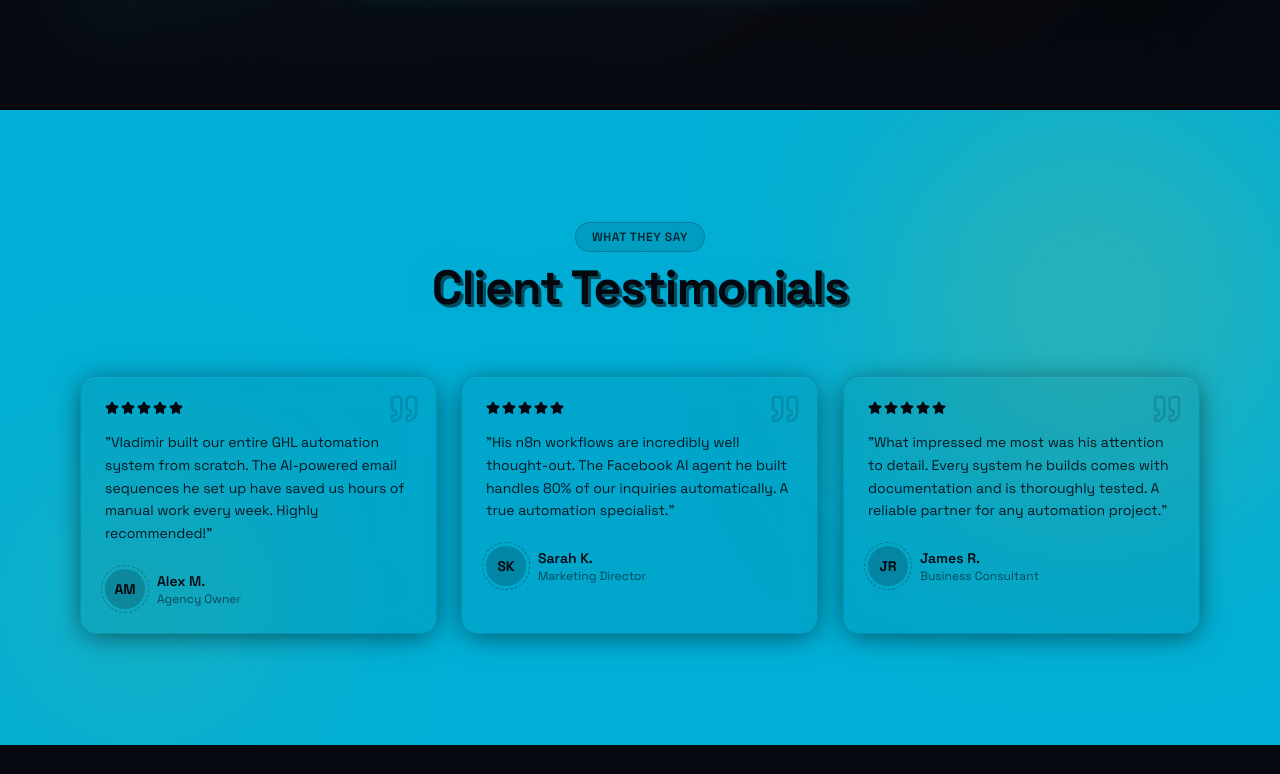
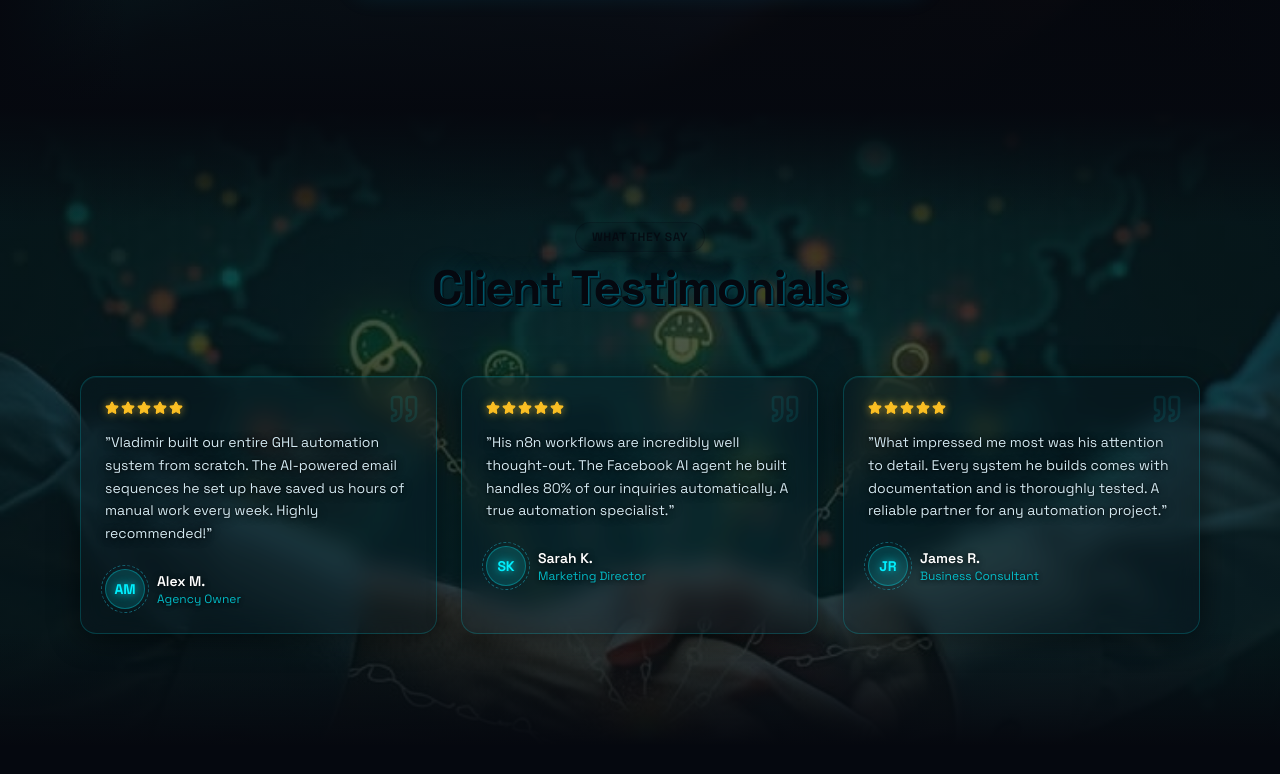
Before and after one commit to VladzErin1985/vladztechva-Specialist-portfolio, a React (Vite) app: page / in a window 1280 px wide. Shown: the part 7406-8180 px from the top of the page. Built offline with nearby package versions, Linux system fonts and the light colour scheme; the HTML template or start-up script is replaced by a standard one.

Commit message:
Add handshake bg image to Testimonials — transparent cards with emphasized text

```diff
--- a/src/components/Testimonials.tsx
+++ b/src/components/Testimonials.tsx
@@ -2,6 +2,7 @@ import { motion } from "framer-motion";
 import { Quote, Star } from "lucide-react";
 import { useTilt } from "@/hooks/useTilt";
 import { useInView } from "react-intersection-observer";
+import clientBg from "@/assets/client_testimonials_bg.jpeg";
 
 const testimonials = [
   {
@@ -50,10 +51,13 @@ const TestimonialCard = ({ t, index }: { t: typeof testimonials[0]; index: numbe
         transformPerspective: 1000,
         rotateX: isCoarse ? 0 : tilt.rotateX,
         rotateY: isCoarse ? 0 : tilt.rotateY,
-        boxShadow: "0 4px 28px -4px rgba(0,0,0,0.6), inset 0 1px 0 rgba(255,255,255,0.06)",
+        background: "rgba(10, 28, 35, 0.35)",
+        boxShadow: "0 4px 32px -4px rgba(0,0,0,0.7), inset 0 1px 0 rgba(0,240,255,0.08)",
+        backdropFilter: "blur(12px)",
+        border: "1px solid rgba(0,240,255,0.18)",
       }}
       transition={{ type: "spring", stiffness: 300, damping: 20 }}
-      className="p-6 rounded-2xl bg-primary-foreground/5 backdrop-blur-md border border-primary-foreground/10 hover:bg-primary-foreground/10 transition-colors group relative"
+      className="p-6 rounded-2xl hover:border-cyan-400/40 transition-colors group relative"
     >
       {/* Quote icon */}
       <motion.div
@@ -63,7 +67,7 @@ const TestimonialCard = ({ t, index }: { t: typeof testimonials[0]; index: numbe
         transition={{ duration: 0.8 }}
         className="absolute top-4 right-4"
       >
-        <Quote size={32} className="text-primary-foreground" />
+        <Quote size={32} style={{ color: "rgba(0,240,255,0.6)" }} />
       </motion.div>
 
       {/* Stars */}
@@ -76,12 +80,12 @@ const TestimonialCard = ({ t, index }: { t: typeof testimonials[0]; index: numbe
             viewport={{ once: true }}
             transition={{ type: "spring", stiffness: 500, delay: index * 0.12 + j * 0.1 }}
           >
-            <Star size={14} className="fill-primary-foreground text-primary-foreground" />
+            <Star size={14} style={{ fill: "#fbbf24", color: "#fbbf24", filter: "drop-shadow(0 0 4px rgba(251,191,36,0.6))" }} />
           </motion.span>
         ))}
       </div>
 
-      <p className="text-primary-foreground/90 text-sm leading-relaxed mb-6">
+      <p className="text-sm leading-relaxed mb-6" style={{ color: "rgba(220,245,255,0.95)", textShadow: "0 1px 8px rgba(0,0,0,0.9), 0 0 2px rgba(0,0,0,1)" }}>
         "{t.quote}"
       </p>
 
@@ -90,15 +94,15 @@ const TestimonialCard = ({ t, index }: { t: typeof testimonials[0]; index: numbe
           <motion.div
             animate={{ rotate: 360 }}
             transition={{ duration: 6, repeat: Infinity, ease: "linear" }}
-            className="absolute -inset-1 rounded-full border border-dashed border-primary-foreground/30"
+            className="absolute -inset-1 rounded-full border border-dashed border-cyan-400/40"
           />
-          <div className="w-10 h-10 rounded-full bg-primary-foreground/20 flex items-center justify-center relative">
-            <span className="text-primary-foreground font-bold text-sm">{t.initials}</span>
+          <div className="w-10 h-10 rounded-full flex items-center justify-center relative" style={{ background: "rgba(0,240,255,0.15)", border: "1px solid rgba(0,240,255,0.3)" }}>
+            <span className="font-bold text-sm" style={{ color: "#00f0ff", textShadow: "0 0 8px rgba(0,240,255,0.8)" }}>{t.initials}</span>
           </div>
         </div>
         <div>
-          <p className="text-primary-foreground font-semibold text-sm">{t.name}</p>
-          <p className="text-primary-foreground/60 text-xs">{t.role}</p>
+          <p className="font-semibold text-sm" style={{ color: "#ffffff", textShadow: "0 1px 6px rgba(0,0,0,1)" }}>{t.name}</p>
+          <p className="text-xs" style={{ color: "rgba(0,240,255,0.75)", textShadow: "0 1px 4px rgba(0,0,0,0.9)" }}>{t.role}</p>
         </div>
       </div>
     </motion.div>
@@ -109,11 +113,25 @@ const Testimonials = () => {
   const { ref, inView } = useInView({ threshold: 0.15, triggerOnce: true });
 
   return (
-    <section id="testimonials" className="section-padding relative bg-primary text-primary-foreground overflow-hidden" ref={ref}>
-      <div className="absolute top-0 right-0 w-96 h-96 bg-accent/20 rounded-full blur-[120px]" />
-      <div className="absolute bottom-0 left-0 w-72 h-72 bg-accent/10 rounded-full blur-[100px]" />
+    <section id="testimonials" className="section-padding relative text-primary-foreground overflow-hidden" ref={ref}>
+      {/* Background image */}
+      <div className="absolute inset-0 pointer-events-none z-0">
+        <img
+          src={clientBg}
+          alt=""
+          aria-hidden="true"
+          className="absolute w-full h-full"
+          style={{ objectFit: "cover", objectPosition: "center 30%" }}
+        />
+        {/* Teal-to-dark overlay blending with image palette */}
+        <div className="absolute inset-0" style={{
+          background: "radial-gradient(ellipse 90% 80% at 50% 50%, hsl(186 60% 6% / 0.72) 20%, hsl(186 60% 6% / 0.85) 65%, hsl(186 60% 6% / 0.95) 100%)",
+        }} />
+        <div className="absolute inset-x-0 top-0" style={{ height: "18%", background: "linear-gradient(to bottom, hsl(222 47% 4%), transparent)" }} />
+        <div className="absolute inset-x-0 bottom-0" style={{ height: "18%", background: "linear-gradient(to top, hsl(222 47% 4%), transparent)" }} />
+      </div>
 
-      <div className="max-w-7xl mx-auto relative">
+      <div className="max-w-7xl mx-auto relative z-10">
         <motion.div
           initial={{ clipPath: "inset(0 100% 0 0)" }}
           whileInView={{ clipPath: "inset(0 0% 0 0)" }}
```
Also changed, not shown: src/assets/client_testimonials_bg.jpeg (added), 5 other files (tests, documents, lock files or other folders).
